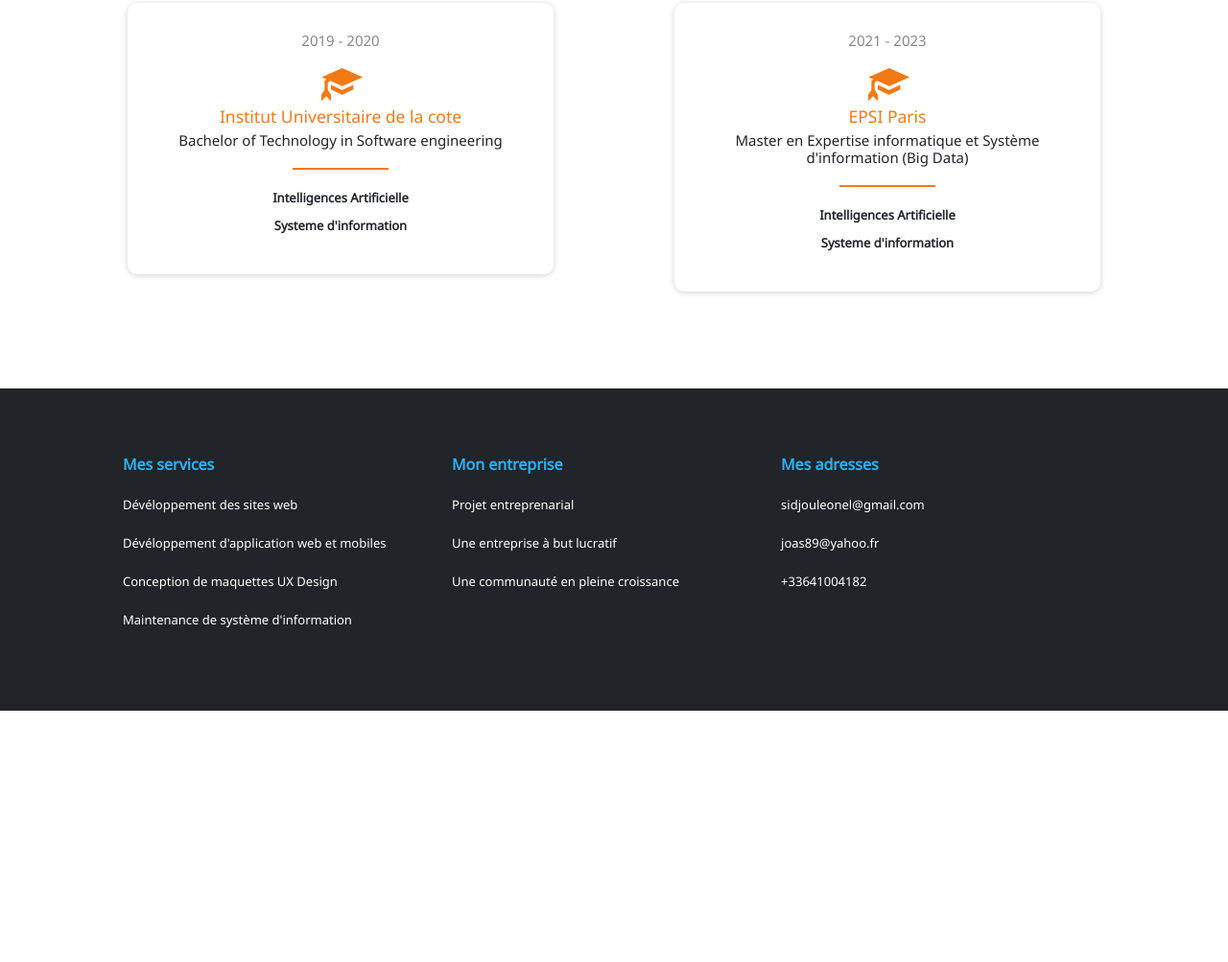
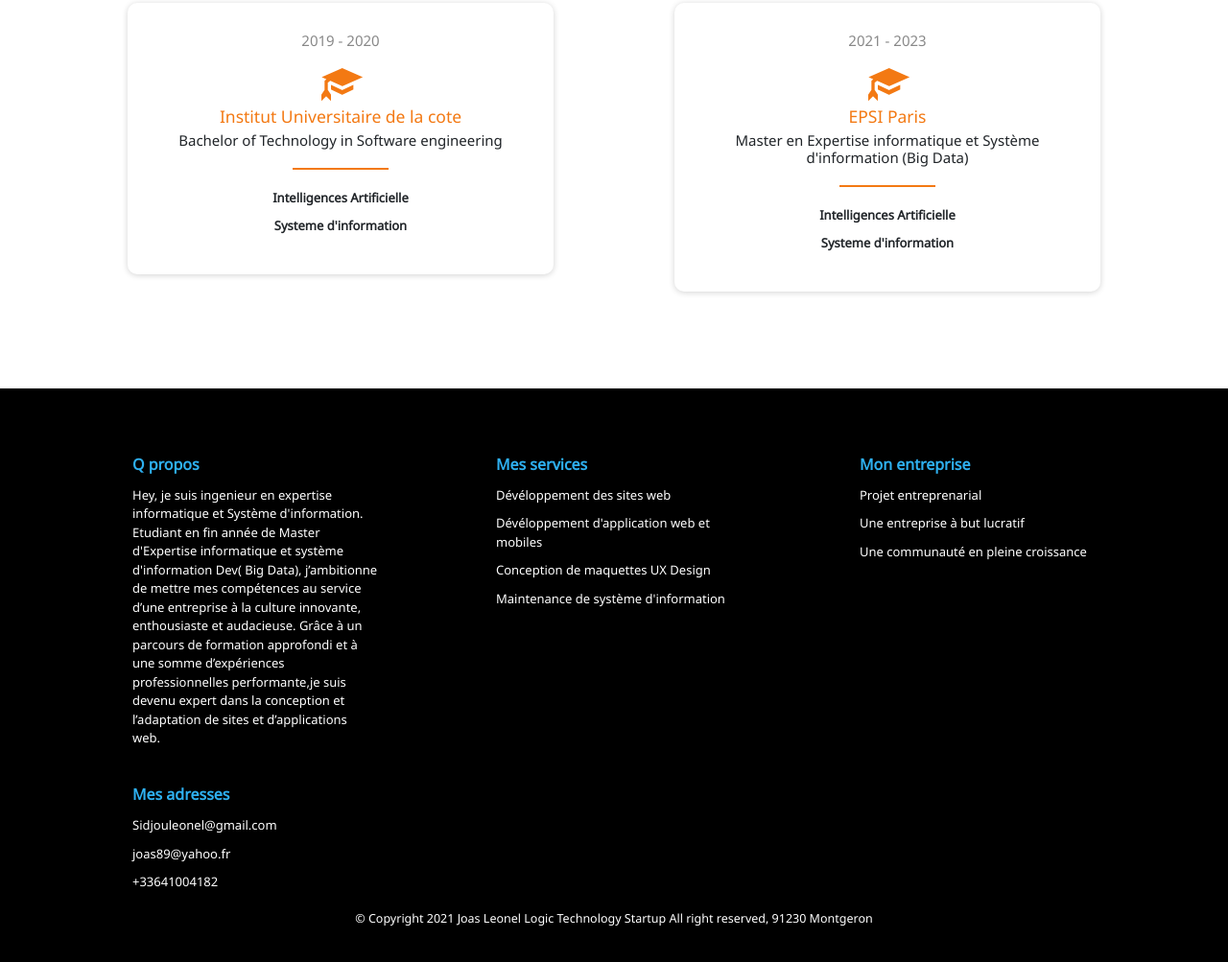
Before and after one commit to Leonel-96/CV, a plain HTML site: page index.html in a window 1280 px wide. Shown: the part 3313-4316 px from the top of the page at 96% size. Before the commit the page ends 4054 px from the top, so only its background shows below. Drawn offline with nearby package versions, Linux system fonts and the light colour scheme.

Commit message:
fifth commit

```diff
--- a/css/style.css
+++ b/css/style.css
@@ -389,6 +389,7 @@ section{
 footer{
     height: auto;
     padding: 70px 0px;
+    background-color: #000;
 }
 .footer-content{
     max-width: 80%;
@@ -400,7 +401,9 @@ footer{
     color: #fff;
 }
 .footer-content .footer-item{
-    width: 33%;
+    width: 25%;
+    margin-left: 10px;
+    margin-bottom: 10px;
 }
 .footer-content .footer-item h3{
     font-size: 16px;
@@ -409,7 +412,7 @@ footer{
     color: #2eb0f0;
 }
 .footer-content .footer-item p{
-    line-height: 30px;
+    /* line-height: 30px; */
 }
 footer > h5{
     text-align: center;
--- a/index.html
+++ b/index.html
@@ -259,8 +259,19 @@ Data)</h4>
             </div>
         </div>
     </section>
-    <footer class="bg-dark">
+    <footer>
         <div class="footer-content">
+            <div class="footer-item">
+                <h3>Q propos</h3>
+                <p>Hey, je suis ingenieur en expertise informatique et Système d'information.
+                    Etudiant en fin année de Master d'Expertise informatique et système d'information Dev( Big Data),
+                    j’ambitionne de mettre mes compétences au service d’une entreprise à la culture innovante,
+                    enthousiaste et audacieuse. Grâce à un parcours de formation approfondi et à une somme d’expériences
+                    professionnelles performante,je suis devenu expert dans la conception et l’adaptation de sites et d’applications
+                    web.</p>
+                    <i class="fa-brands fas-linkedin"></i>
+
+            </div>
             <div class="footer-item">
                 <h3>Mes services</h3>
                 <p>Dévéloppement des sites web</p>
@@ -276,12 +287,12 @@ Data)</h4>
             </div>
             <div class="footer-item">
                 <h3>Mes adresses</h3>
-                <p>sidjouleonel@gmail.com</p>
+                <p>Sidjouleonel@gmail.com</p>
                 <p>joas89@yahoo.fr</p>
                 <p>+33641004182</p>
             </div>
         </div>
-        <!-- <h5>&copy; Copyright 2021 Joas Leonel Logic Technology Startup All right reserved, 91230 Montgeron</h5> -->
+        <h5>&copy; Copyright 2021 Joas Leonel Logic Technology Startup All right reserved, 91230 Montgeron</h5>
     </footer>
     <script src="https://unpkg.com/typed.js@2.0.16/dist/typed.umd.js"></script>
     <script>
```
